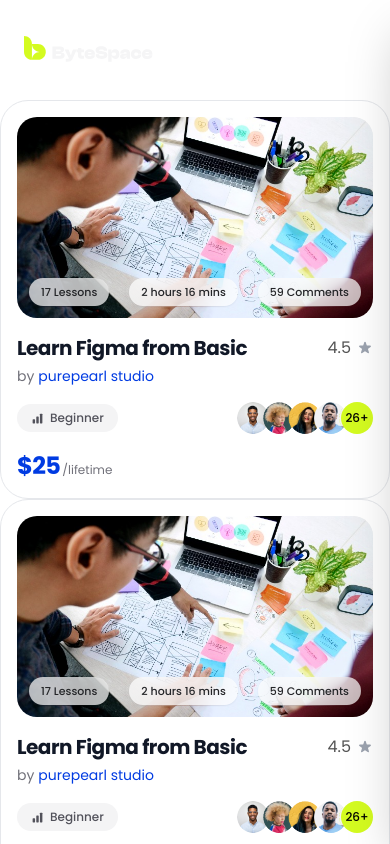
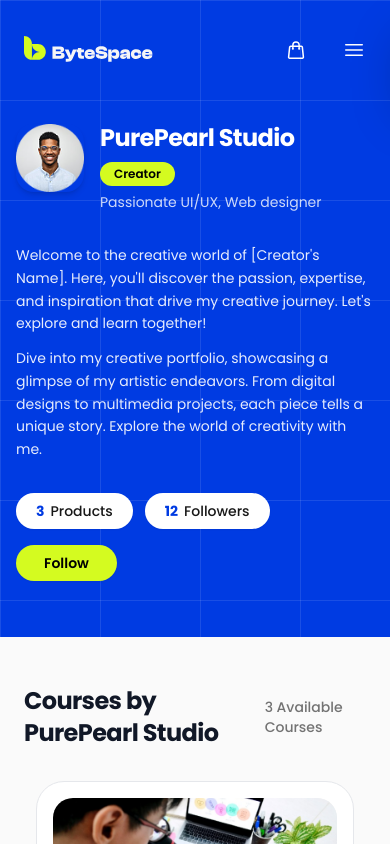
Before and after one commit to sushilhemrom500530/byte-space, a Next.js app: page /creators in a window 390 px wide. Shown: the top 844 px of the page. Built offline with nearby package versions, Linux system fonts and the light colour scheme.

Commit message:
feat: add responsive navbar, global styles, and creators components

```diff
--- a/src/components/creators/index.tsx
+++ b/src/components/creators/index.tsx
@@ -1,18 +1,110 @@
+"use client";
+
+import { useState } from "react";
+import Image from "next/image";
+import alexImg from "@/assets/users/alex.png";
 import CourseCard from "@/components/reuseable/course-card";
+import { coursesData } from "@/data";
 
 export default function Creators() {
+    const [isFollowing, setIsFollowing] = useState(false);
+    const [followersCount, setFollowersCount] = useState(12);
+
+    const handleFollowToggle = () => {
+        setIsFollowing((prev) => {
+            const next = !prev;
+            setFollowersCount((count) => (next ? count + 1 : count - 1));
+            return next;
+        });
+    };
+
     return (
-        <div>
-            <CourseCard />
-            <CourseCard />
-            <CourseCard />
-            <CourseCard />
-            <CourseCard />
-            <CourseCard />
-            <CourseCard />
-            <CourseCard />
-            <CourseCard />
-            <CourseCard />
-        </div>
+        <section className="w-full">
+            {/* Creator Profile Hero Section */}
+            <div className="w-full bg-primary-grid text-white pt-[100px]">
+                <div className="custom-container pt-6 sm:pt-7 pb-14 sm:pb-16">
+                    <div className="flex items-start gap-4 sm:gap-5">
+                        {/* Creator Avatar */}
+                        <div className="w-[68px] h-[68px] rounded-[18px] sm:rounded-[20px] overflow-hidden relative shrink-0 shadow-md">
+                            <Image
+                                src={alexImg}
+                                alt="PurePearl Studio"
+                                fill
+                                sizes="68px"
+                                className="object-cover"
+                                priority
+                            />
+                        </div>
+
+                        <div className="flex flex-col justify-center pt-0.5">
+                            <div className="flex items-center gap-3 flex-wrap">
+                                <h1 className="text-2xl sm:text-[32px] font-bold text-white tracking-tight leading-none">
+                                    PurePearl Studio
+                                </h1>
+                                <span className="bg-secondary text-black text-xs font-semibold px-3.5 py-1 rounded-full flex items-center justify-center shrink-0">
+                                    Creator
+                                </span>
+                            </div>
+                            <p className="text-white/80 text-sm font-normal mt-1.5">
+                                Passionate UI/UX, Web designer
+                            </p>
+                        </div>
+                    </div>
+
+                    <div className="mt-8 sm:mt-9 max-w-4xl text-white/90 text-sm sm:text-[15px] leading-relaxed space-y-3 font-normal">
+                        <p>
+                            Welcome to the creative world of [Creator&apos;s Name]. Here, you&apos;ll discover the passion, expertise, and inspiration that drive my creative journey. Let&apos;s explore and learn together!
+                        </p>
+                        <p>
+                            Dive into my creative portfolio, showcasing a glimpse of my artistic endeavors. From digital designs to multimedia projects, each piece tells a unique story. Explore the world of creativity with me.
+                        </p>
+                    </div>
+
+                    <div className="mt-8 sm:mt-10 flex flex-wrap items-center justify-between gap-4">
+                        <div className="flex items-center gap-3 sm:gap-4">
+                            <div className="bg-white rounded-full px-5 py-2 text-sm font-medium flex items-center shadow-xs">
+                                <span className="text-primary font-bold mr-1.5">3</span>
+                                <span className="text-neutral-900">Products</span>
+                            </div>
+                            <div className="bg-white rounded-full px-5 py-2 text-sm font-medium flex items-center shadow-xs">
+                                <span className="text-primary font-bold mr-1.5">{followersCount}</span>
+                                <span className="text-neutral-900">Followers</span>
+                            </div>
+                        </div>
+
+                        <button
+                            type="button"
+                            onClick={handleFollowToggle}
+                            className={`font-semibold text-sm px-7 py-2 rounded-full transition-all shadow-xs cursor-pointer active:scale-95 ${isFollowing
+                                ? "bg-white text-primary hover:bg-white/90"
+                                : "bg-secondary text-black hover:brightness-105"
+                                }`}
+                        >
+                            {isFollowing ? "Following" : "Follow"}
+                        </button>
+                    </div>
+                </div>
+            </div>
+
+            {/* Courses / Products Section by Creator */}
+            <div className="w-full bg-[#FAFAFA] py-12 sm:py-16">
+                <div className="max-w-[1440px] mx-auto px-6 sm:px-10 lg:px-[71px]">
+                    <div className="mb-8 flex items-center justify-between">
+                        <h2 className="text-2xl font-bold text-[#111827] tracking-tight">
+                            Courses by PurePearl Studio
+                        </h2>
+                        <span className="text-sm font-medium text-neutral-500">
+                            3 Available Courses
+                        </span>
+                    </div>
+
+                    <div className="grid grid-cols-1 sm:grid-cols-2 lg:grid-cols-3 gap-6 sm:gap-8 justify-items-center sm:justify-items-start">
+                        {coursesData.map((course) => (
+                            <CourseCard key={course.id} data={course} />
+                        ))}
+                    </div>
+                </div>
+            </div>
+        </section>
     );
 }
--- a/src/components/navbar.tsx
+++ b/src/components/navbar.tsx
@@ -10,6 +10,37 @@ import { HiOutlineShoppingBag, HiOutlineBars3, HiOutlineXMark } from "react-icon
 
 export default function Navbar({ className = "" }: INavbarProps) {
     const [mobileMenuOpen, setMobileMenuOpen] = useState(false);
+    const [isVisible, setIsVisible] = useState(true);
+    const [isAtTop, setIsAtTop] = useState(true);
+
+    // Scroll listener: transparent at top, hide on scroll down, show on scroll up
+    useEffect(() => {
+        let lastScrollY = window.scrollY;
+
+        const handleScroll = () => {
+            const currentScrollY = window.scrollY;
+
+            // Near top of the page
+            if (currentScrollY <= 15) {
+                setIsAtTop(true);
+                setIsVisible(true);
+            } else {
+                setIsAtTop(false);
+                // Scrolling down -> hide navbar
+                if (currentScrollY > lastScrollY && currentScrollY > 80) {
+                    setIsVisible(false);
+                } else if (currentScrollY < lastScrollY) {
+                    // Scrolling up / toward top -> reveal navbar
+                    setIsVisible(true);
+                }
+            }
+
+            lastScrollY = currentScrollY <= 0 ? 0 : currentScrollY;
+        };
+
+        window.addEventListener("scroll", handleScroll, { passive: true });
+        return () => window.removeEventListener("scroll", handleScroll);
+    }, []);
 
     // Prevent body scroll and handle ESC key & window resize when mobile drawer is open
     useEffect(() => {
@@ -35,8 +66,18 @@ export default function Navbar({ className = "" }: INavbarProps) {
         }
     }, [mobileMenuOpen]);
 
+    const navBackground = isAtTop
+        ? "bg-transparent"
+        : "bg-primary/95 backdrop-blur-md shadow-md";
+
+    const navTransform = isVisible || mobileMenuOpen
+        ? "translate-y-0"
+        : "-translate-y-full";
+
     return (
-        <nav className={`w-full z-50 ${className}`}>
+        <nav
+            className={`w-full fixed top-0 left-0 right-0 z-50 transition-all duration-500 ease-in-out ${navBackground} ${navTransform} ${className}`}
+        >
             <div className="h-[100px] px-6 sm:px-10 lg:px-[71px] flex items-center justify-between">
                 <div className="flex items-center">
                     <Link href="/" className="flex items-center group">
--- a/src/styles/globals.css
+++ b/src/styles/globals.css
@@ -46,5 +46,5 @@ body {
 }
 
 .custom-container{
-  @apply max-w-[1440px] mx-auto px-4 md:px-8 lg:px-14 xl:px-40;
+  @apply max-w-[1440px] mx-auto px-4 md:px-8 lg:px-14 xl:px-[100px];
 }
```
